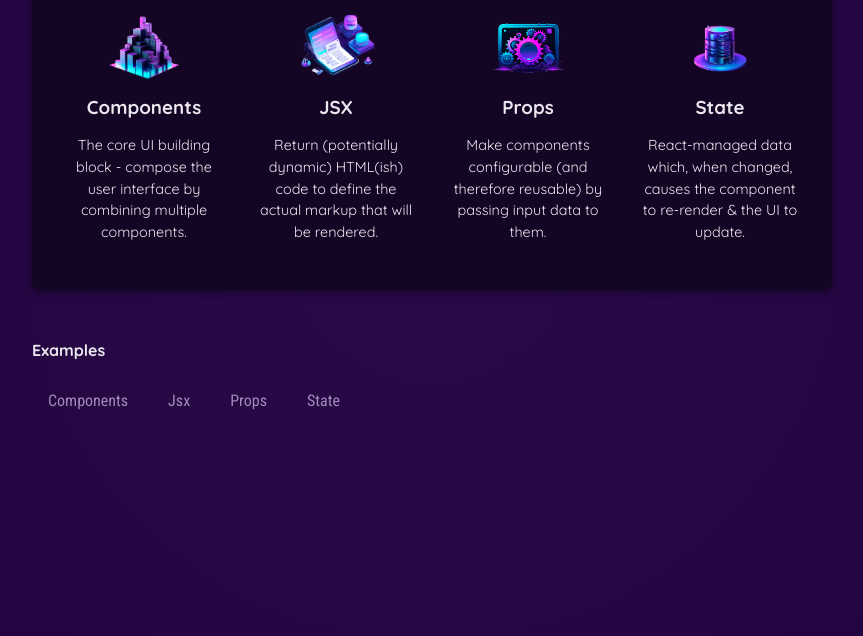
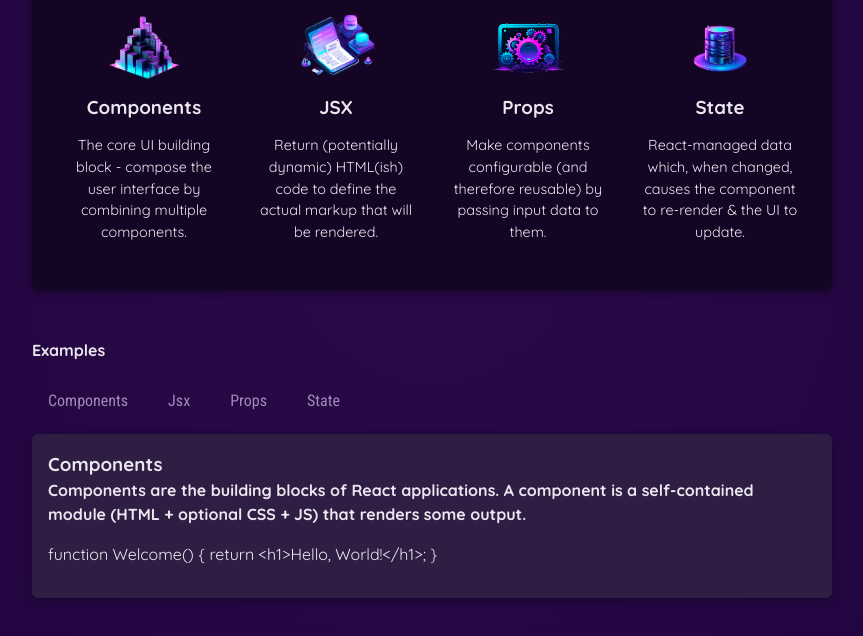
Before and after one commit to vijai-ks/Essentials, a React (Vite) app: page / in a window 1280 px wide. Both pictures are taken after a click on the button "Components". Shown: the part 409-1045 px from the top of the page, without its empty margins (208-1071 px from the left). Built offline with nearby package versions, Linux system fonts and the light colour scheme.

Commit message:
feat(essentials-page): add examples tab
Signed-off-by: vijai-ks <vijai.ksv@gmail.com>

```diff
--- /dev/null
+++ b/src/components/ExamplesTab/ExamplesTab.jsx
@@ -0,0 +1,21 @@
+import exampleTabStyles from "./ExamplesTab.module.scss";
+import { EXAMPLES } from "../../utils/examplesConfig";
+
+export default function ExamplesTab({ exampleContent }) {
+  const content = EXAMPLES[exampleContent];
+  return (
+    <section className={exampleTabStyles.tabContent}>
+      {exampleContent.length > 0 ? (
+        <>
+          <h3 className={exampleTabStyles.title}>{content.title}</h3>
+          <h4 className={exampleTabStyles.description}>
+            {content.description}
+          </h4>
+          <p className={exampleTabStyles.code}> {content.code} </p>
+        </>
+      ) : (
+        <p> Please Select a component for example </p>
+      )}
+    </section>
+  );
+}
--- /dev/null
+++ b/src/components/ExamplesTab/ExamplesTab.module.scss
@@ -0,0 +1,18 @@
+.tabContent {
+  padding: 1rem;
+  border-radius: 6px;
+  background-color: #2f1d43;
+  box-shadow: 0 2px 8px rgba(0, 0, 0, 0.3);
+}
+
+.title {
+  margin: 0;
+}
+
+.description {
+  margin: 0;
+}
+
+.code {
+  font-size: 1rem;
+}
--- a/src/components/ToggleButton/ToggleButton.jsx
+++ b/src/components/ToggleButton/ToggleButton.jsx
@@ -1,16 +1,27 @@
+import { useState } from "react";
 import { EXAMPLES } from "../../utils/examplesConfig";
+import ExamplesTab from "../ExamplesTab/ExamplesTab";
 
 import toggleButtonStyles from "./ToggleButton.module.scss";
 
 export default function ToggleButton() {
   const exampleButtons = Object.keys(EXAMPLES);
+  const [exampleContent, setExampleContent] = useState("");
+
   return (
+    <>
       <menu className={toggleButtonStyles.examplesMenu}>
         {exampleButtons.map((example) => (
-        <button key={example} className={toggleButtonStyles.examplesButton}>
+          <button
+            key={example}
+            className={toggleButtonStyles.examplesButton}
+            onClick={() => setExampleContent(example)}
+          >
             {example}
           </button>
         ))}
       </menu>
+      <ExamplesTab exampleContent={exampleContent} />
+    </>
   );
 }
--- a/src/index.css
+++ b/src/index.css
@@ -24,18 +24,3 @@ main {
   max-width: 50rem;
   margin: auto;
 }
-
-#tab-content {
-  padding: 1rem;
-  border-radius: 6px;
-  background-color: #2f1d43;
-  box-shadow: 0 2px 8px rgba(0, 0, 0, 0.3);
-}
-
-#tab-content h3 {
-  margin: 0;
-}
-
-#tab-content code {
-  font-size: 1rem;
-}
```
Lines whose indentation alone changed are shown as unchanged.
